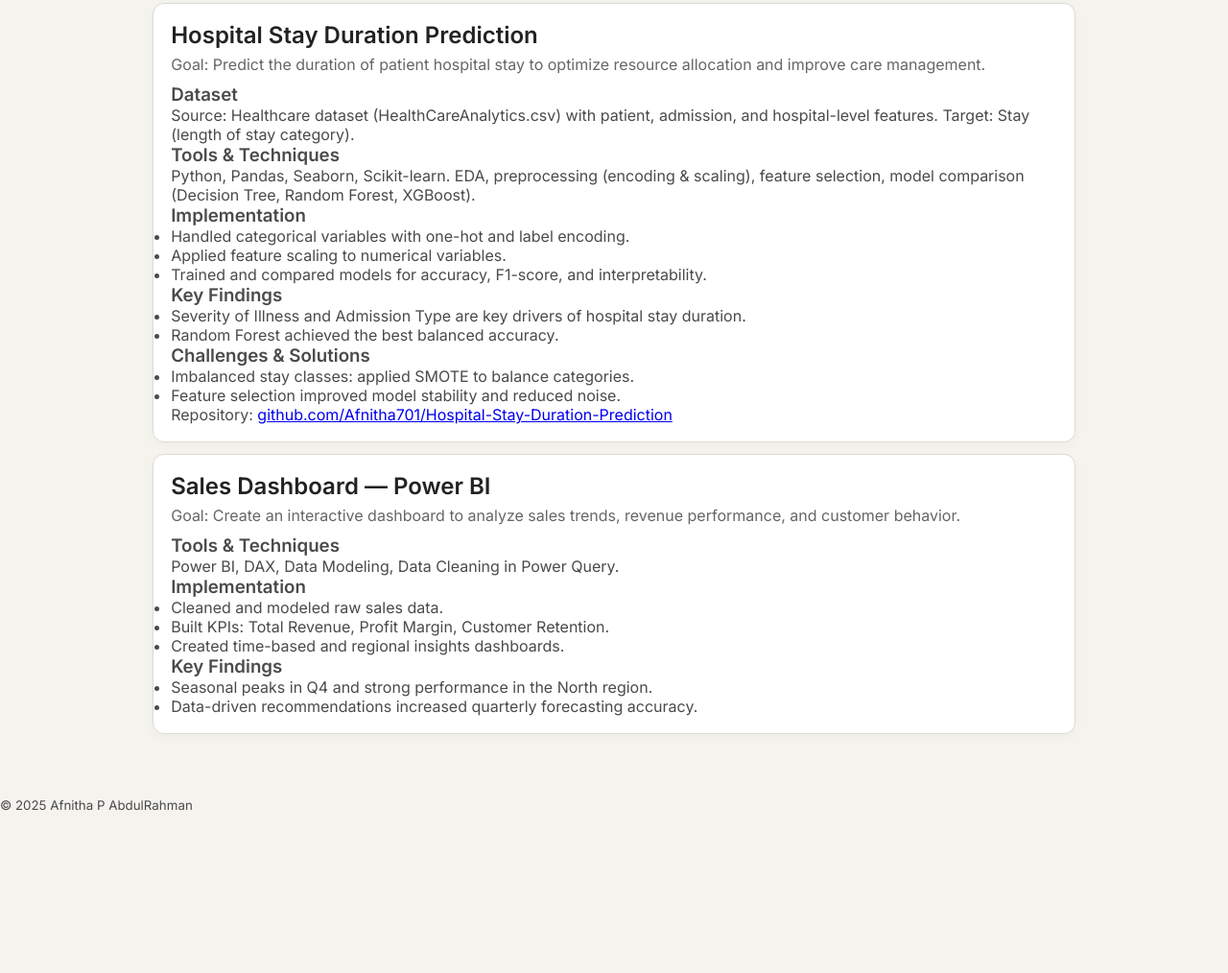
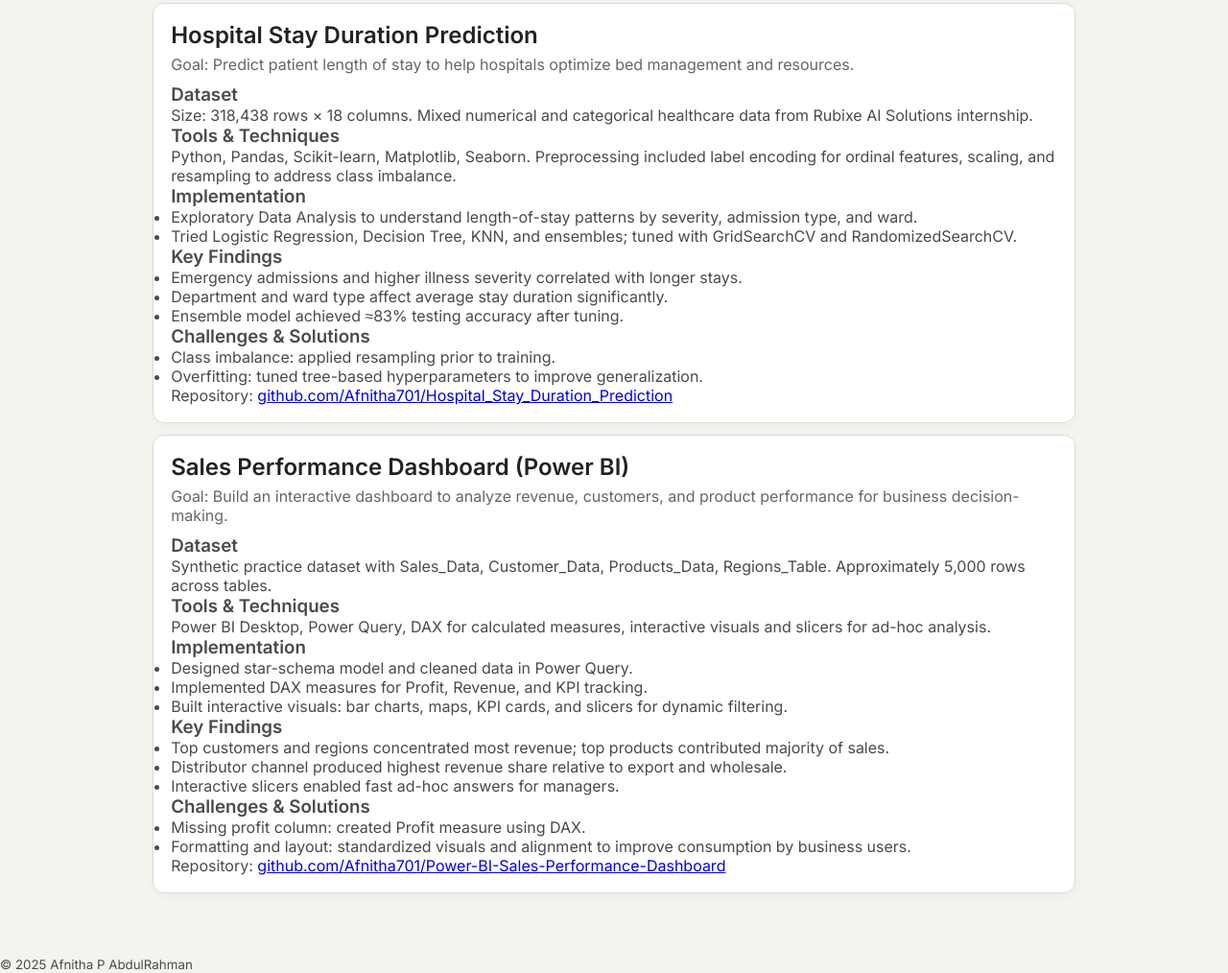
Before and after one commit to Afnitha701/Afnitha-Rahman-portfolio, a plain HTML site: page projects.html in a window 1280 px wide. Shown: the part 1127-2141 px from the top of the page at 96% size. Before the commit the page ends 1975 px from the top, so only its background shows below. Drawn offline with Linux system fonts and the light colour scheme.

Commit message:
Update projects.html

```diff
--- a/projects.html
+++ b/projects.html
@@ -101,63 +101,97 @@
           <!-- Project 3 -->
 <article class="project-item">
   <h2>Hospital Stay Duration Prediction</h2>
-        <p class="muted">Goal: Predict the duration of patient hospital stay to optimize resource allocation and improve care management.</p>
+  <p class="muted">
+    Goal: Predict patient length of stay to help hospitals optimize bed management and resources.
+  </p>
 
   <h3>Dataset</h3>
-        <p>Source: Healthcare dataset (HealthCareAnalytics.csv) with patient, admission, and hospital-level features. Target: Stay (length of stay category).</p>
+  <p>
+    Size: 318,438 rows × 18 columns. Mixed numerical and categorical healthcare data from Rubixe AI Solutions internship.
+  </p>
 
   <h3>Tools & Techniques</h3>
-        <p>Python, Pandas, Seaborn, Scikit-learn. EDA, preprocessing (encoding & scaling), feature selection, model comparison (Decision Tree, Random Forest, XGBoost).</p>
+  <p>
+    Python, Pandas, Scikit-learn, Matplotlib, Seaborn. Preprocessing included label encoding for ordinal features, scaling,
+    and resampling to address class imbalance.
+  </p>
 
   <h3>Implementation</h3>
   <ul class="bullet-list">
-          <li>Handled categorical variables with one-hot and label encoding.</li>
-          <li>Applied feature scaling to numerical variables.</li>
-          <li>Trained and compared models for accuracy, F1-score, and interpretability.</li>
+    <li>Exploratory Data Analysis to understand length-of-stay patterns by severity, admission type, and ward.</li>
+    <li>Tried Logistic Regression, Decision Tree, KNN, and ensembles; tuned with GridSearchCV and RandomizedSearchCV.</li>
   </ul>
 
   <h3>Key Findings</h3>
   <ul class="bullet-list">
-          <li>Severity of Illness and Admission Type are key drivers of hospital stay duration.</li>
-          <li>Random Forest achieved the best balanced accuracy.</li>
+    <li>Emergency admissions and higher illness severity correlated with longer stays.</li>
+    <li>Department and ward type affect average stay duration significantly.</li>
+    <li>Ensemble model achieved ≈83% testing accuracy after tuning.</li>
   </ul>
 
   <h3>Challenges & Solutions</h3>
   <ul class="bullet-list">
-          <li>Imbalanced stay classes: applied SMOTE to balance categories.</li>
-          <li>Feature selection improved model stability and reduced noise.</li>
+    <li>Class imbalance: applied resampling prior to training.</li>
+    <li>Overfitting: tuned tree-based hyperparameters to improve generalization.</li>
   </ul>
 
   <p class="project-link">
-          Repository: <a href="https://github.com/Afnitha701/Hospital-Stay-Duration-Prediction">github.com/Afnitha701/Hospital-Stay-Duration-Prediction</a>
+    Repository:
+    <a href="https://github.com/Afnitha701/Hospital_Stay_Duration_Prediction" target="_blank">
+      github.com/Afnitha701/Hospital_Stay_Duration_Prediction
+    </a>
   </p>
 </article>
 
 <!-- Project 4 -->
 <article class="project-item">
-        <h2>Sales Dashboard — Power BI</h2>
-        <p class="muted">Goal: Create an interactive dashboard to analyze sales trends, revenue performance, and customer behavior.</p>
+  <h2>Sales Performance Dashboard (Power BI)</h2>
+  <p class="muted">
+    Goal: Build an interactive dashboard to analyze revenue, customers, and product performance for business decision-making.
+  </p>
+
+  <h3>Dataset</h3>
+  <p>
+    Synthetic practice dataset with Sales_Data, Customer_Data, Products_Data, Regions_Table.
+    Approximately 5,000 rows across tables.
+  </p>
 
   <h3>Tools & Techniques</h3>
-        <p>Power BI, DAX, Data Modeling, Data Cleaning in Power Query.</p>
+  <p>
+    Power BI Desktop, Power Query, DAX for calculated measures, interactive visuals and slicers for ad-hoc analysis.
+  </p>
 
   <h3>Implementation</h3>
   <ul class="bullet-list">
-          <li>Cleaned and modeled raw sales data.</li>
-          <li>Built KPIs: Total Revenue, Profit Margin, Customer Retention.</li>
-          <li>Created time-based and regional insights dashboards.</li>
+    <li>Designed star-schema model and cleaned data in Power Query.</li>
+    <li>Implemented DAX measures for Profit, Revenue, and KPI tracking.</li>
+    <li>Built interactive visuals: bar charts, maps, KPI cards, and slicers for dynamic filtering.</li>
   </ul>
 
   <h3>Key Findings</h3>
   <ul class="bullet-list">
-          <li>Seasonal peaks in Q4 and strong performance in the North region.</li>
-          <li>Data-driven recommendations increased quarterly forecasting accuracy.</li>
+    <li>Top customers and regions concentrated most revenue; top products contributed majority of sales.</li>
+    <li>Distributor channel produced highest revenue share relative to export and wholesale.</li>
+    <li>Interactive slicers enabled fast ad-hoc answers for managers.</li>
   </ul>
+
+  <h3>Challenges & Solutions</h3>
+  <ul class="bullet-list">
+    <li>Missing profit column: created Profit measure using DAX.</li>
+    <li>Formatting and layout: standardized visuals and alignment to improve consumption by business users.</li>
+  </ul>
+
+  <p class="project-link">
+    Repository:
+    <a href="https://github.com/Afnitha701/Power-BI-Sales-Performance-Dashboard" target="_blank">
+      github.com/Afnitha701/Power-BI-Sales-Performance-Dashboard
+    </a>
+  </p>
 </article>
+
 </section>
 </main>
 
-  <!-- Footer -->
 <footer class="site-footer">
   <div class="footer-inner">
     <small>© 2025 Afnitha P AbdulRahman</small>
```
Lines whose indentation alone changed are shown as unchanged.
